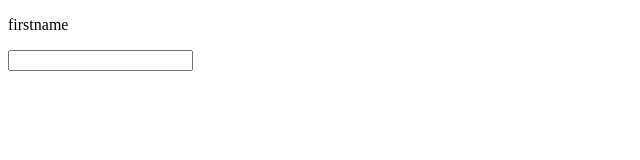
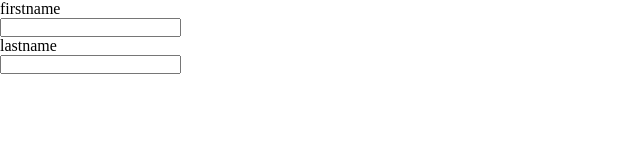
Before and after one commit to banjoSolomon/JavaScriptNokia, a plain HTML site: page myApp/index.html in a window 1280 px wide. Shown: the whole page, without its empty margins (0-640 px from the left). Drawn offline with Linux system fonts and the light colour scheme.

Commit message:
javaScript

```diff
--- a/myApp/index.css
+++ b/myApp/index.css
@@ -0,0 +1,4 @@
+*{
+    margin: 0;
+    padding: 0;
+}
--- a/myApp/index.html
+++ b/myApp/index.html
@@ -10,11 +10,16 @@
 </head>
 <body>
   <div class="mainContainer">
-      <div>
+      <div class="inputContainer">
           <p>firstname</p>
           <input type="text">
       </div>
   </div>
+  <div class="inputContainer">
+      <p>lastname</p>
+      <input type="text">
+  </div>
+
 <script src="index.js"></script>
 </body>
 </html>
```
